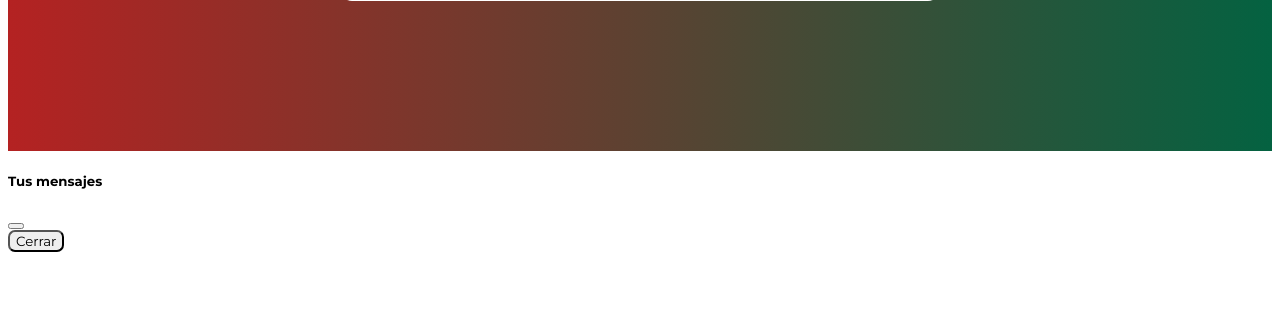
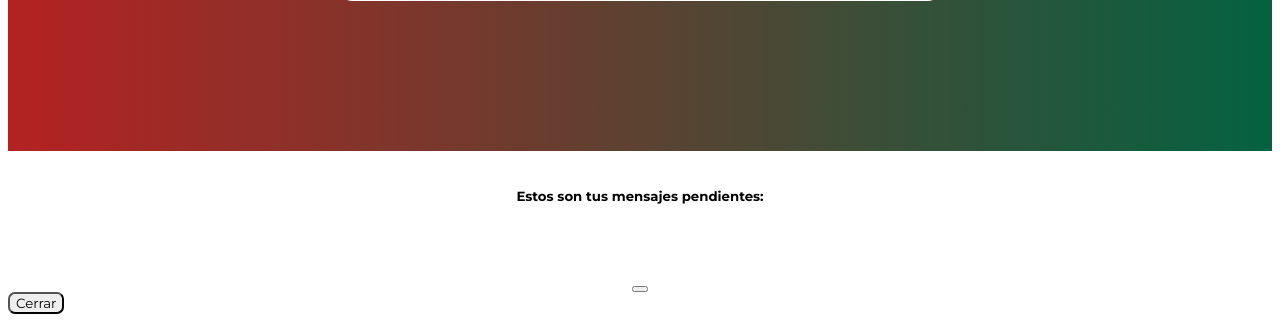
Before and after one commit to RU-analitica/productividadru, a Flask app: template templates/index.html in a window 1280 px wide. Shown: the part 657-979 px from the top of the page. Before the commit the page ends 909 px from the top, so only its background shows below. Run offline with Flask 2, Linux system fonts and the light colour scheme; the template is opened without the code that fills it, so the values that code supplies are empty; parts of the project's set-up code (start-up, migrations or seed data) failed here and were passed over; some libraries are stand-ins or nearby versions.

Commit message:
add css fixes

```diff
--- a/main.py
+++ b/main.py
@@ -35,12 +35,12 @@ for sheet_name in sheet_names:
     data_excel[sheet_name] = create_dict(base_excel[sheet_name])
 
 messages = [
-    "Hemos concluido la fase  'Intensiva', del programa Acompañándote y de acuerdo con el análisis de los indicadores de productividad, muestra que tus resultados presentan áreas de oportunidad, por lo que No te graduaste y te invitamos a acercarte con tu formador de equipo, para que determinen los planes de acción a seguir.",
-    "Hemos concluido con la fase 'Intensiva', del programa Acompañándote y de acuerdo al análisis de productividad de tu colaborador, muestra que los resultados presentan areas de oportunidad por que te invitamos mantengas una conversación con el para retroalimentarle. Reúnete con tu colaborador y bríndale una retroalimentación positiva, revisen el plan de acción, generen acciones le ayudaran a subir su productividad.",
-    "Hemos iniciado la generación 3 del Programa Acompañándote y de acuerdo con el análisis de los indicadores de productividad de tu colaborador, muestra que sus resultados aun presentan áreas de oportunidad, por lo que deberá acompañarlo durante esta fase inicial preventiva. Reúnete con tu colaborador y bríndale una retroalimentación positiva, revisen el plan de acción, generen acciones le ayudaran a subir su productividad.",
+    "Hemos concluido la fase  'Intensiva', del programa Acompañándote y de acuerdo con el análisis de los indicadores de productividad, muestra que tus resultados presentan áreas de oportunidad, por lo que No te graduaste y te invitamos a acercarte con tu formador de equipo, para que determinen los planes de acción a seguir. \n \n",
+    "Hemos concluido con la fase 'Intensiva', del programa Acompañándote y de acuerdo al análisis de productividad de tu colaborador, muestra que los resultados presentan areas de oportunidad por que te invitamos mantengas una conversación con el para retroalimentarle. Reúnete con tu colaborador y bríndale una retroalimentación positiva, revisen el plan de acción, generen acciones le ayudaran a subir su productividad. \n \n",
+    "Hemos iniciado la generación 3 del Programa Acompañándote y de acuerdo con el análisis de los indicadores de productividad de tu colaborador, muestra que sus resultados aun presentan áreas de oportunidad, por lo que deberá acompañarlo durante esta fase inicial preventiva. Reúnete con tu colaborador y bríndale una retroalimentación positiva, revisen el plan de acción, generen acciones le ayudaran a subir su productividad. \n \n",
     "Hemos iniciado la Generación 3 del Programa Acompañándote y de acuerdo con el análisis de los indicadores de productividad muestra que tus resultados  presentan áreas de oportunidad, por lo que invitamos a participar en la fase preventiva. Reúnete con tu formador de equipo y, generen acciones te ayudaran a subir tu productividad. ",
-    "Hemos concluido la fase Intensiva del Programa Acompañándote y de acuerdo con el análisis de los indicadores de productividad muestra que tus resultados fueron satisfactorios, graduándote de esta fase. Reúnete con tu formador de equipo.",
-    "Hemos concluido la fase intensiva del Programa Acompañándote y de acuerdo con el análisis de los indicadores de productividad de tu colaborador, te comentamos que ha sido graduado de la fase. Por favor acércate a el y ten la plantica de retroalimentación.",
+    "Hemos concluido la fase Intensiva del Programa Acompañándote y de acuerdo con el análisis de los indicadores de productividad muestra que tus resultados fueron satisfactorios, graduándote de esta fase. Reúnete con tu formador de equipo. \n \n",
+    "Hemos concluido la fase intensiva del Programa Acompañándote y de acuerdo con el análisis de los indicadores de productividad de tu colaborador, te comentamos que ha sido graduado de la fase. Por favor acércate a el y ten la plantica de retroalimentación. \n \n",
 ]
 
 sheet_messages = dict (zip(sheet_names, messages))
--- a/static/css/main.css
+++ b/static/css/main.css
@@ -170,3 +170,17 @@
       width: 165px;
     }
   }
+.modal-header{
+  margin-top: 15px;
+  display: flex;
+  justify-content: center;
+  align-items: center;
+  flex-direction: column;
+}
+
+#messages{
+  padding: 30px 0;
+  height: 100%;
+  font-size: 1.1rem;
+  line-height: 1.7rem;
+}
--- a/templates/base.html
+++ b/templates/base.html
@@ -8,9 +8,6 @@
     <!-- Required meta tags -->
     <meta charset="utf-8" />
     <meta name="viewport" content="width=device-width, initial-scale=1" />
-
-    <!-- Bootstrap CSS -->
-
     <!-- Css -->
     <link rel="stylesheet" href="{{ url_for('static', filename='css/main.css') }}">
 
@@ -27,7 +24,7 @@
         <div class="modal-dialog">
             <div class="modal-content">
                 <div class="modal-header">
-                    <h5 class="modal-title" id="exampleModalLabel">Tus mensajes</h5>
+                    <h5 class="modal-title" id="exampleModalLabel">Estos son tus mensajes pendientes:</h5>
                     <div id="messages"></div>
                     <button type="button" class="btn-close" data-bs-dismiss="modal" aria-label="Close"></button>
                 </div>
--- a/templates/index.html
+++ b/templates/index.html
@@ -35,7 +35,7 @@
                 })
                 const data = await req
                 results = document.getElementById('messages')
-                results.innerHTML = `${await data.text()}`
+                results.innerHTML = `<p class="data-results">${await data.text()}<p>`
             }
             catch(err){
                 console.log(err)
```
